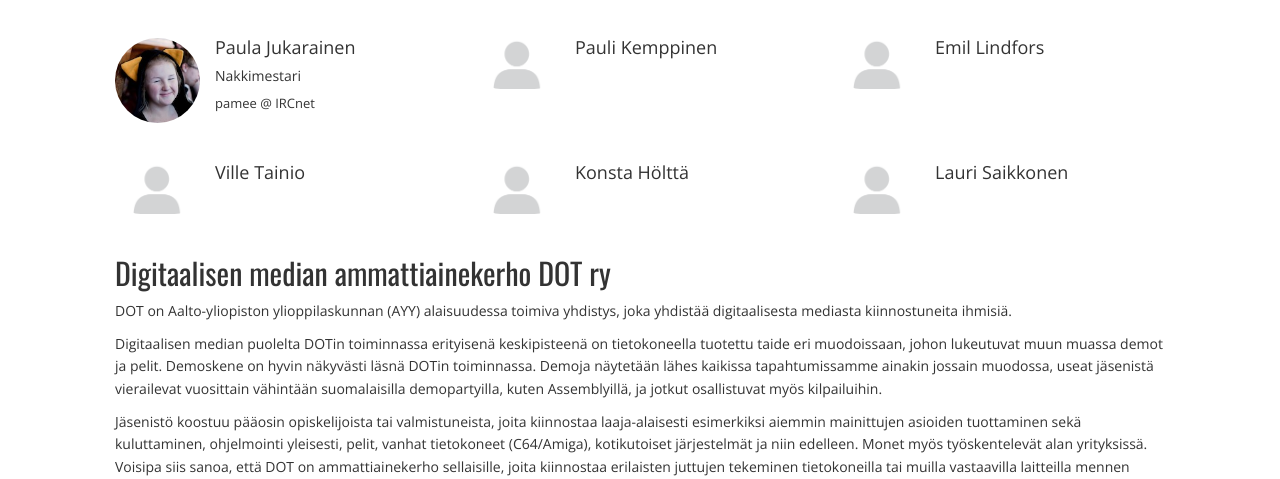
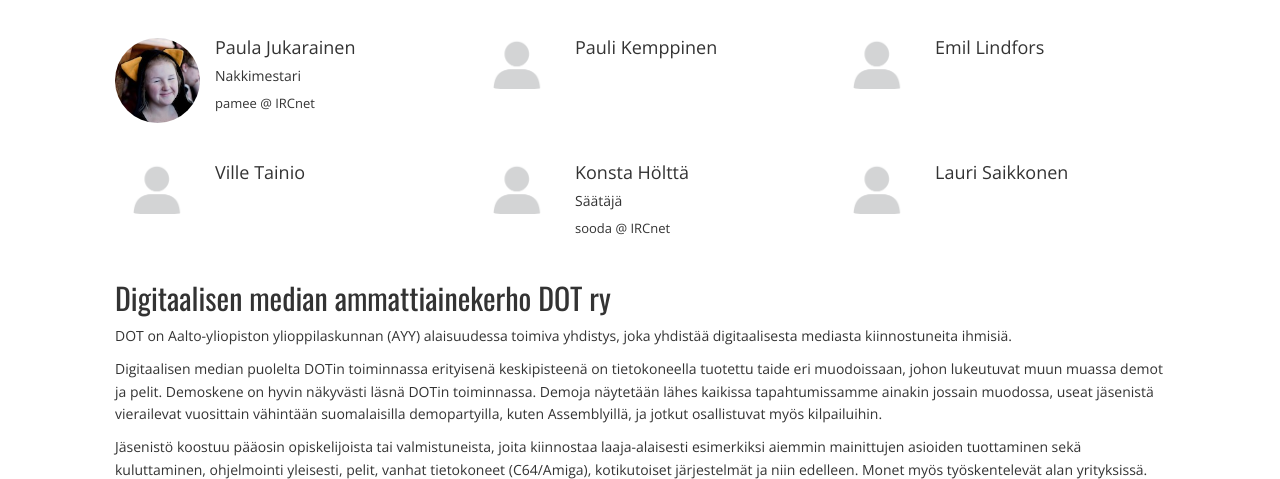
Before and after one commit to anttihirvonen/graffathon, a Flask app: page /team in a window 1280 px wide. Shown: the part 492-971 px from the top of the page. Run offline with Flask 2, Linux system fonts and the light colour scheme; parts of the project's set-up code (start-up, migrations or seed data) failed here and were passed over; some libraries are stand-ins or nearby versions.

Commit message:
add sooda info in team page

```diff
--- a/app/templates/team.html
+++ b/app/templates/team.html
@@ -97,6 +97,8 @@
             </a>
             <div class="media-body">
               <h4 class="media-heading">Konsta Hölttä</h4>
+              <h5>Säätäjä</h5>
+              <p>sooda @ IRCnet</p>
             </div>
           </div>
         </div>
```
Also changed, not shown: app/static/img/team/sooda.jpg (added).
